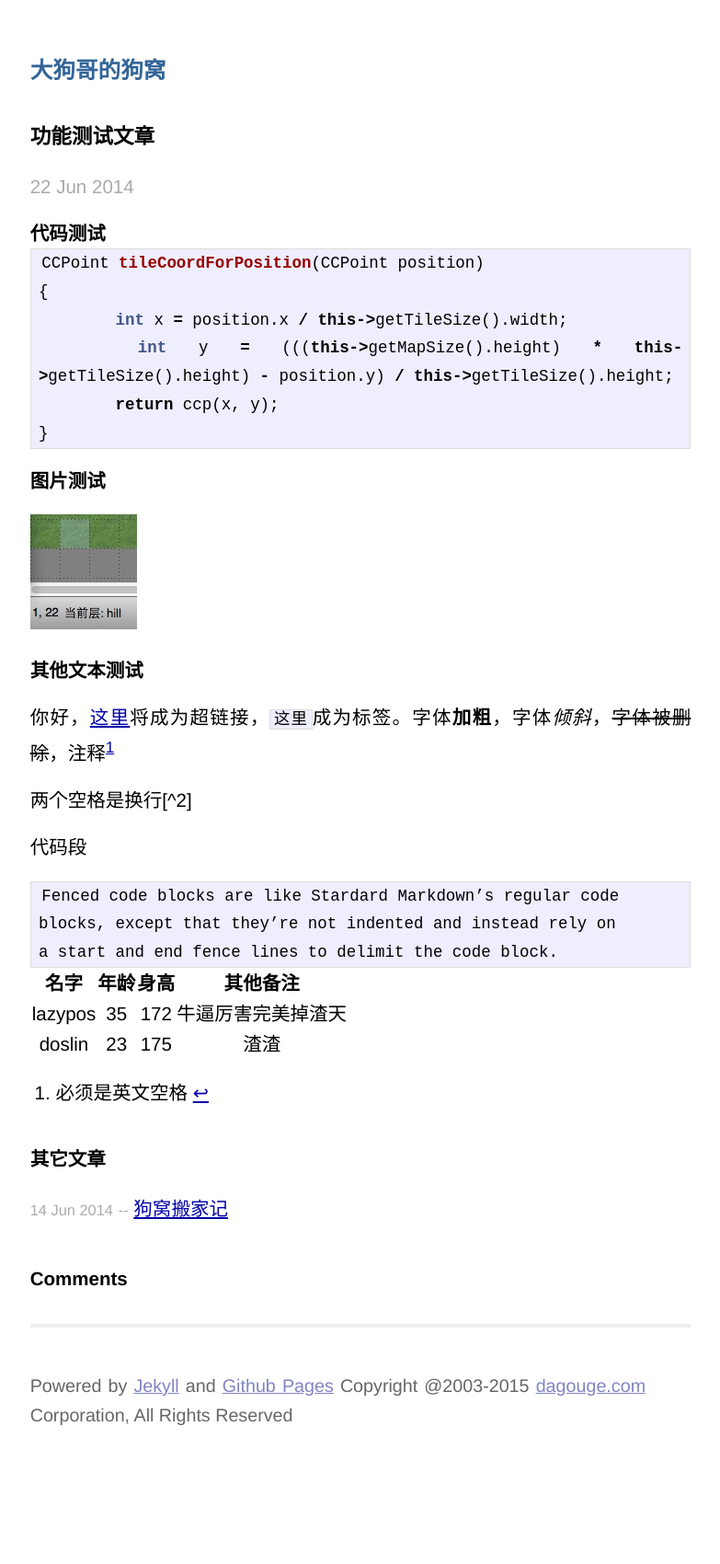
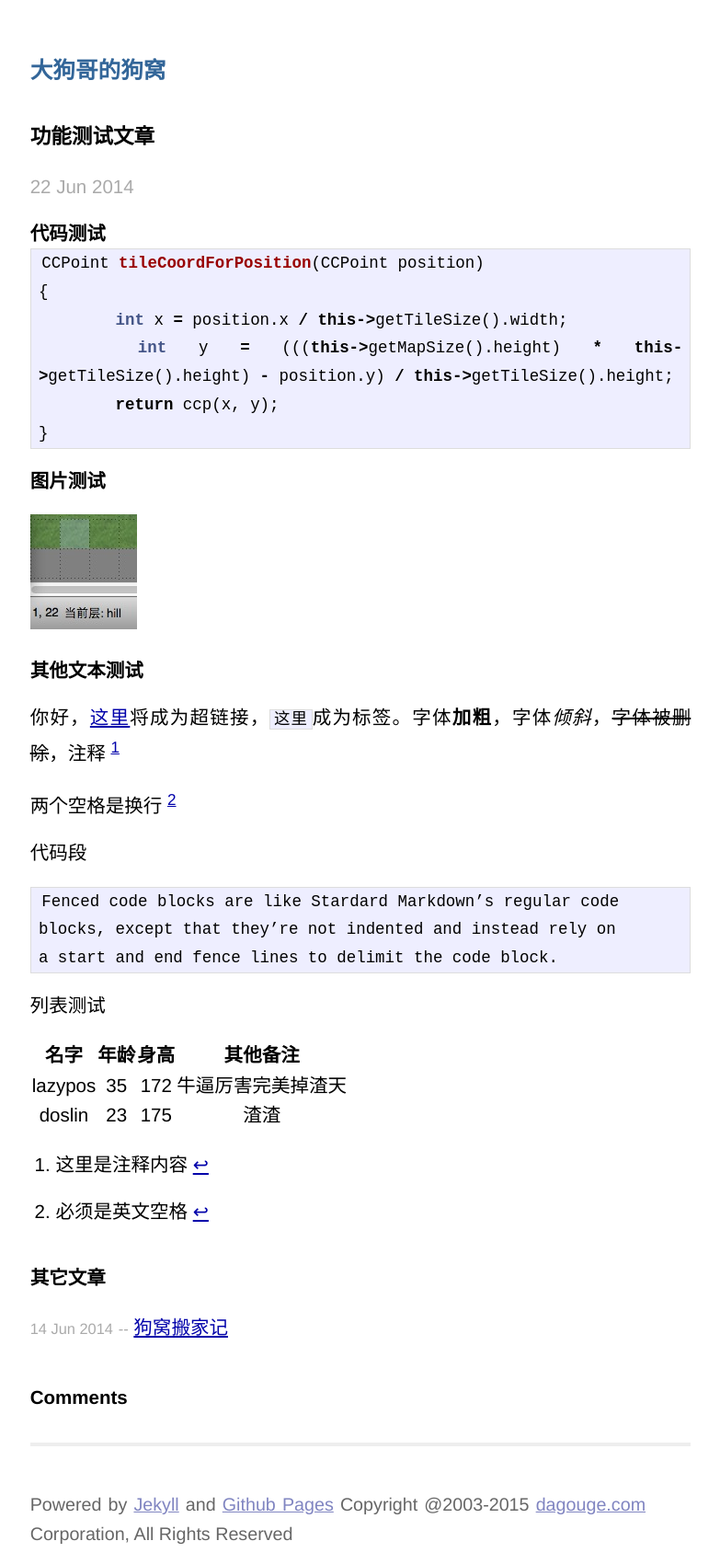
Before and after one commit to lazypos/lazypos.github.io, a Jekyll site: the page built from _posts/2014-06-22-dagougetest2.md, in a window 1280 px wide. Shown: the whole page at 92% size, without its empty margins (248-1031 px from the left). Built offline with Jekyll 4.4.1, drawn with Linux system fonts in a browser that asks for light colours; comment, search, counter and statistics services are not loaded; before the commit the page ends 1571 px from its top, so only the background shows below that; some of the changed lines change nothing that is shown.

Commit message:
no message

````diff
--- a/_posts/2014-06-22-dagougetest2.md
+++ b/_posts/2014-06-22-dagougetest2.md
@@ -25,13 +25,13 @@ CCPoint tileCoordForPosition(CCPoint position)
 
 其他文本测试
 -------
-你好，[这里](http://www.dagouge.com)将成为超链接，`这里`成为标签。字体**加粗**，字体*倾斜*，~~字体被删除~~，注释[^1]
+你好，[这里](http://www.dagouge.com)将成为超链接，`这里`成为标签。字体**加粗**，字体*倾斜*，~~字体被删除~~，注释 [^1]
 
 [^1]:这里是注释内容
 
-两个空格是换行[^2]
+两个空格是换行 [^2]
 
-[^1]:必须是英文空格
+[^2]:必须是英文空格
 
 代码段
 
@@ -41,6 +41,7 @@ blocks, except that they’re not indented and instead rely on
 a start and end fence lines to delimit the code block.
 ```
 
+列表测试
 
 名字 | 年龄 | 身高 | 其他备注
 :------:|:------:|:-----:|:-----:
````
